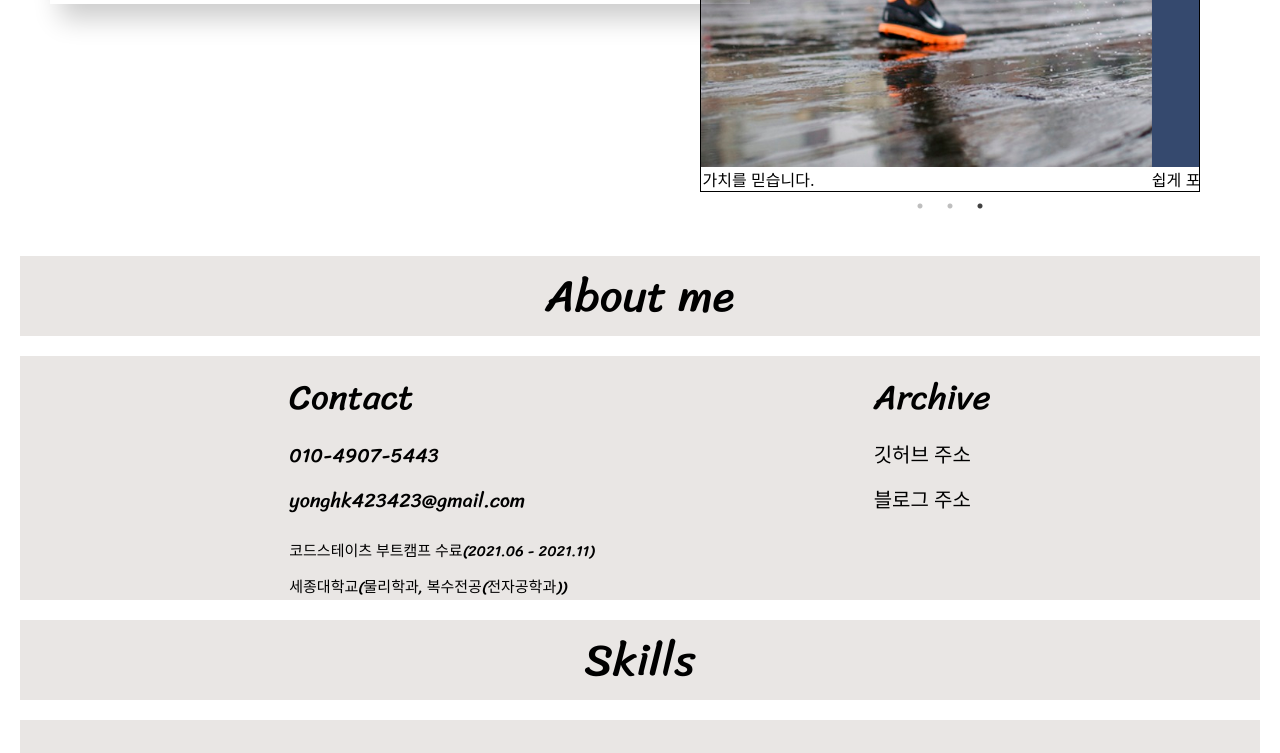
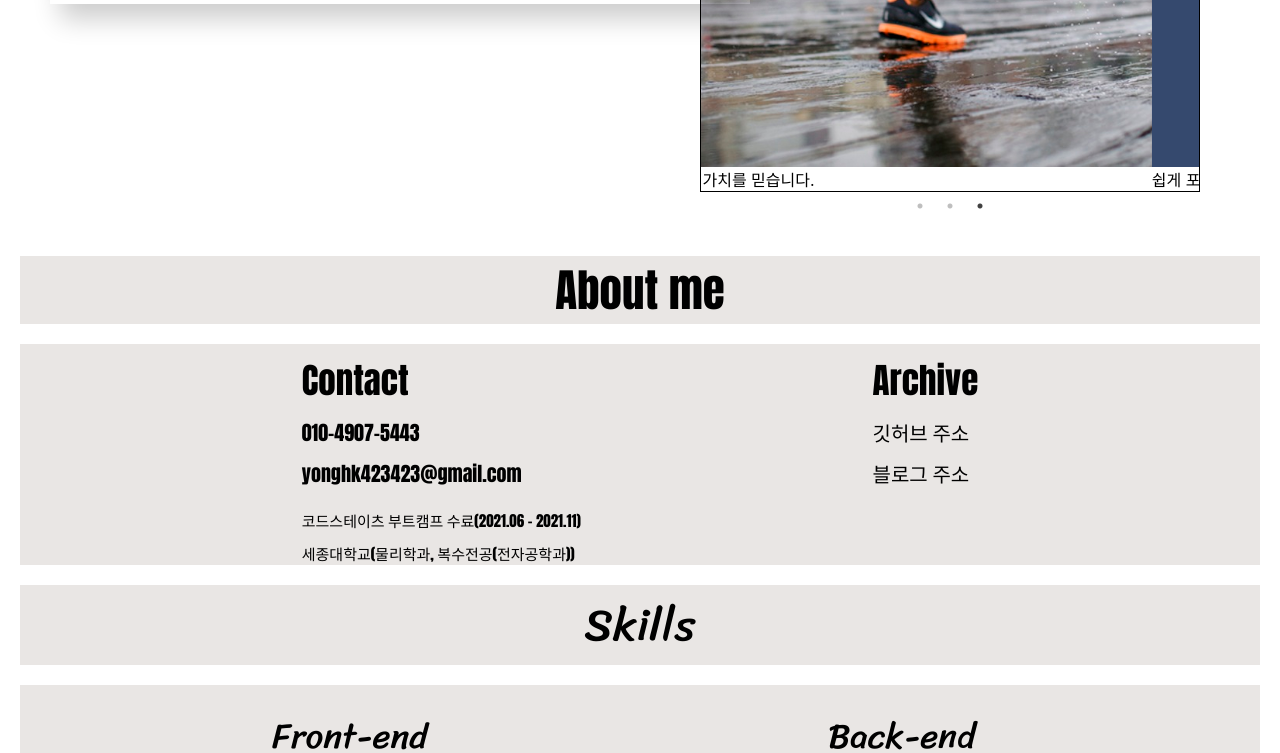
Before and after one commit to yonghk423/pf-next.js-ts, a Next.js app: page / in a window 1280 px wide. Shown: the part 514-1267 px from the top of the page. Built offline with nearby package versions, Linux system fonts and the light colour scheme.

Commit message:
font test

```diff
--- a/components/About.module.scss
+++ b/components/About.module.scss
@@ -1,12 +1,13 @@
-@import url('https://fonts.googleapis.com/css2?family=DM+Serif+Display&family=Kalam&family=Sriracha&display=swap');
-
+@import url('https://fonts.googleapis.com/css2?family=Anton&family=DM+Serif+Display&family=Kalam&family=Noto+Sans+KR&family=Sriracha&display=swap');
+// font-family: 'Anton', sans-serif;
 // font-family: 'DM Serif Display', serif;
 // font-family: 'Kalam', cursive;
+// font-family: 'Noto Sans KR', sans-serif;
 // font-family: 'Sriracha', cursive;
 
 .aboutBox {
     .aboutTitle {
-        font-family: 'Sriracha', cursive;
+        font-family: 'Anton', sans-serif;
         background-color: #e9e6e4;
         // border: 1px solid black;
         text-align: center;
@@ -14,7 +15,7 @@
         margin: 20px;
     }
     .aboutBoxList{
-        font-family: 'Sriracha', cursive;
+        font-family: 'Anton', sans-serif;
         background-color: #e9e6e4;
         margin: 20px;
         display: grid;
```
